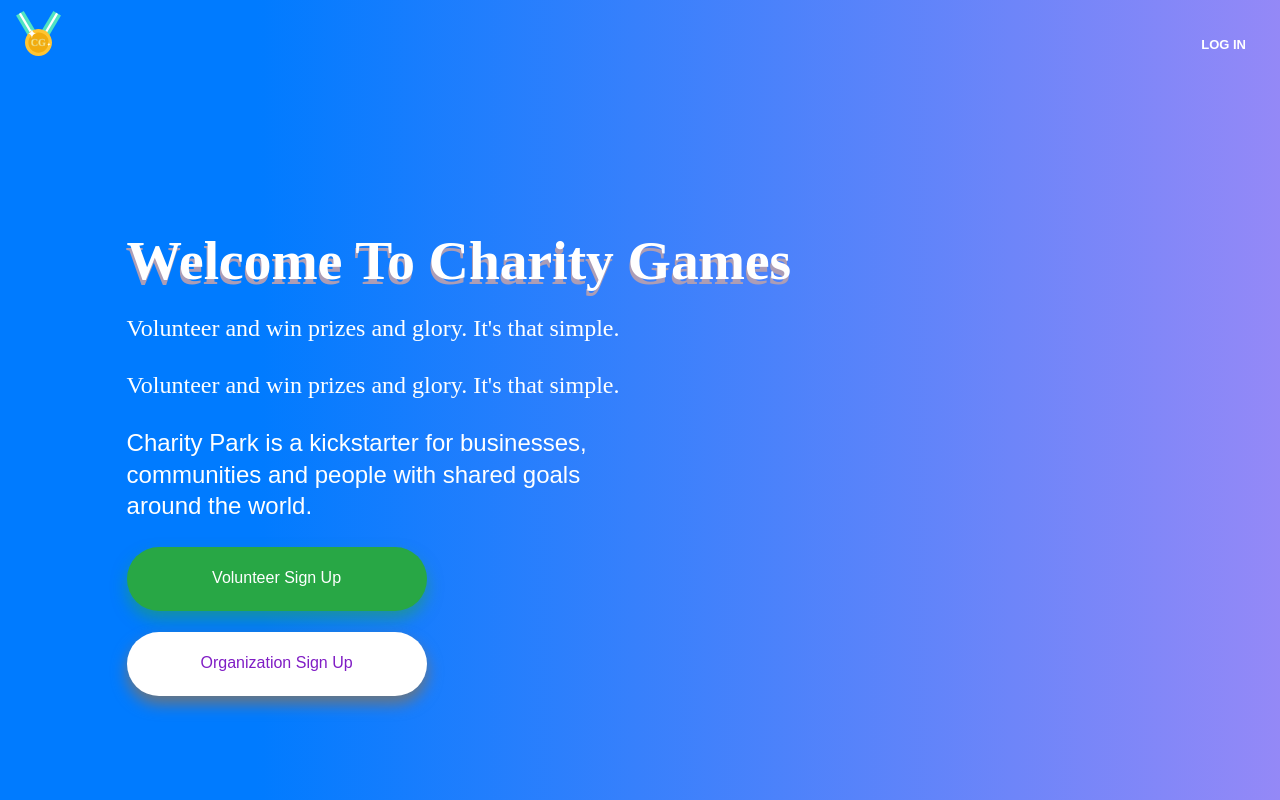
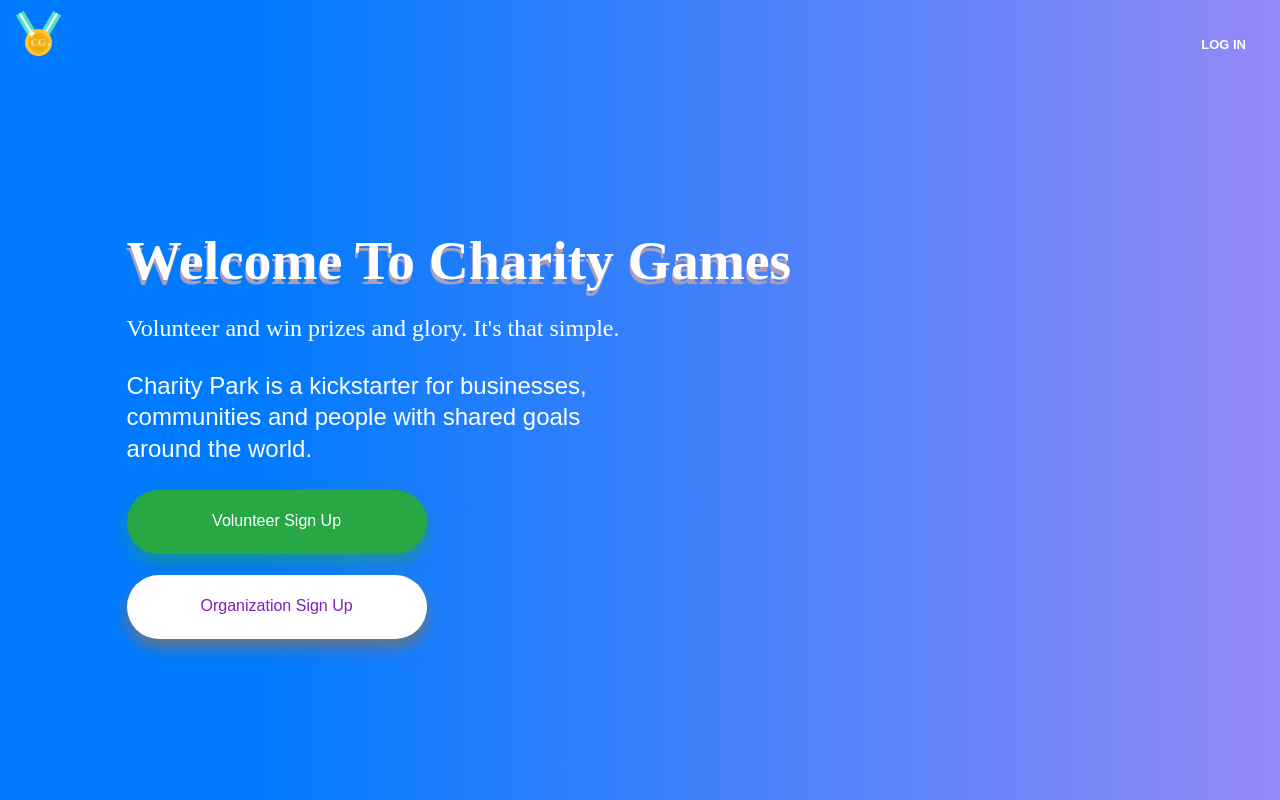
Before and after one commit to capgemini-volunteer/capgemini-volunteer, a React (Create React App) app in the folder volunteer/: page / in a window 1280 px wide. Built offline with nearby package versions, Linux system fonts and the light colour scheme.

Commit message:
Remove duplicate text

```diff
--- a/volunteer/src/Home/home-content.js
+++ b/volunteer/src/Home/home-content.js
@@ -28,9 +28,6 @@ export class HeaderContent extends React.Component {
           <div className="small sigmarone">
             <p>Volunteer and win prizes and glory. It's that simple. </p>
           </div>
-          <div className="small sigmarone">
-            <p>Volunteer and win prizes and glory. It's that simple. </p>
-          </div>
           <div className="small">
             <p>Charity Park is a kickstarter for businesses, communities and people with shared goals around the world.</p>
           </div>
```
